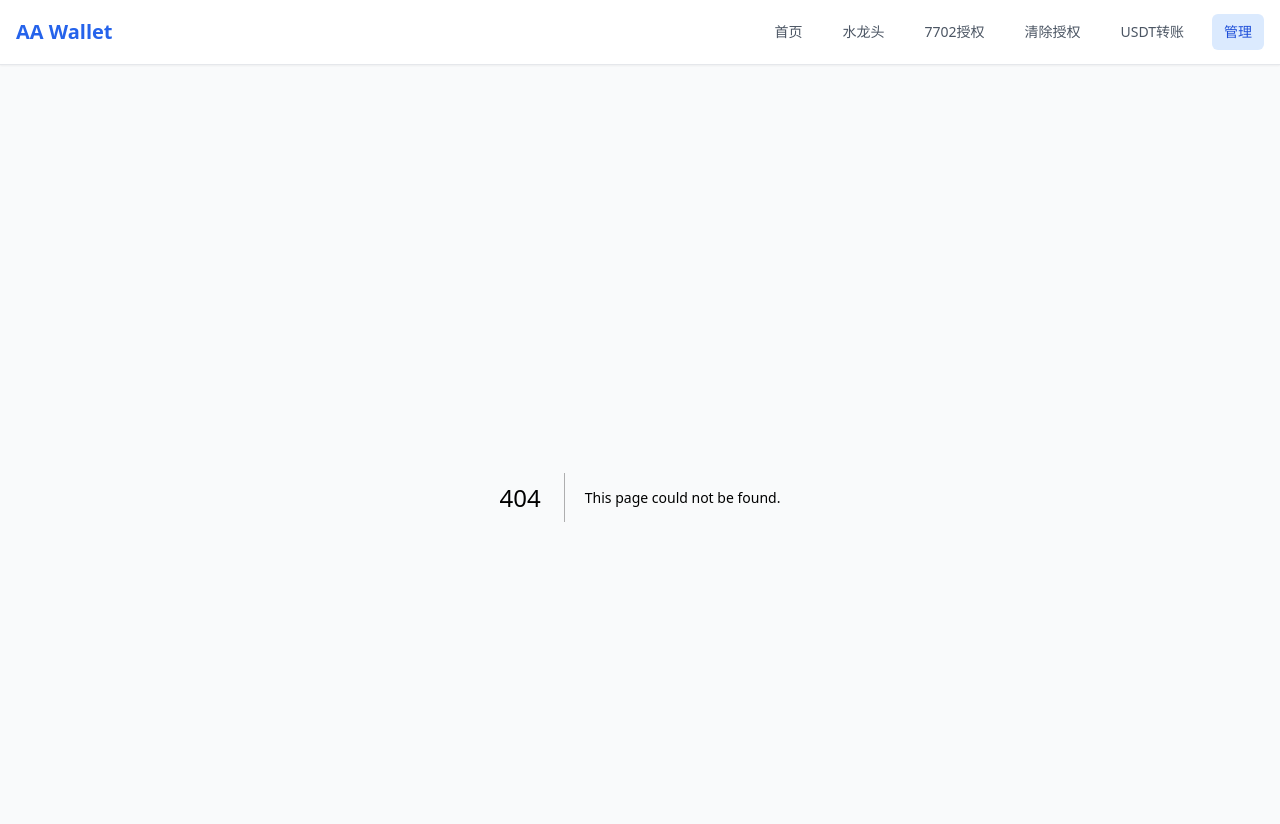
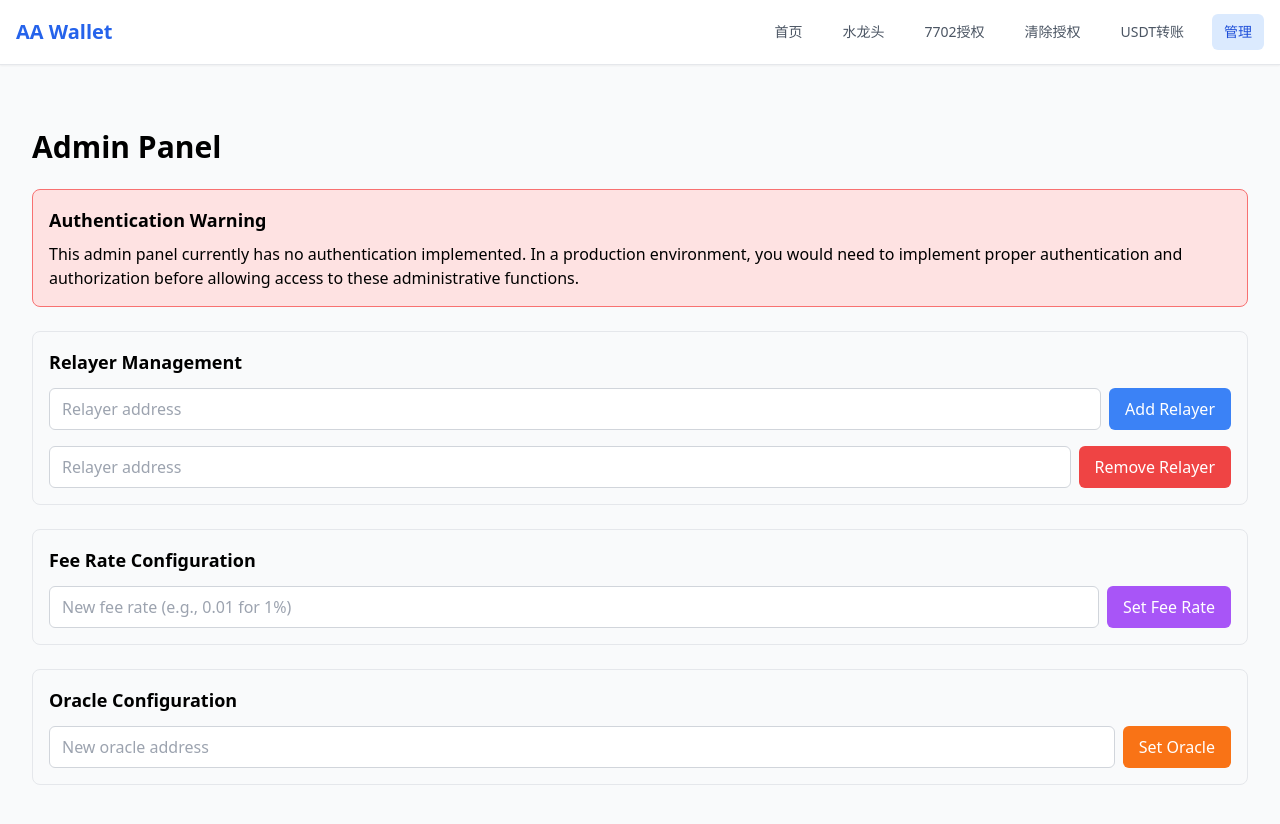
Before and after one commit to ytbiu/AA, a Next.js app in the folder frontend/: page /admin in a window 1280 px wide. Before the commit this address had no page. Shown: the top 824 px of the page. Built offline with nearby package versions, Linux system fonts and the light colour scheme.

Commit message:
feat: add admin page for relayer and config management

```diff
--- /dev/null
+++ b/frontend/app/admin/page.tsx
@@ -0,0 +1,79 @@
+'use client';
+
+import { useState } from 'react';
+import { AdminPanel } from '@/components/AdminPanel';
+
+export default function AdminPage() {
+  const [loading, setLoading] = useState(false);
+  const [result, setResult] = useState<any>(null);
+
+  const handleAdminAction = async (action: string, params: any) => {
+    setLoading(true);
+    setResult(null);
+
+    try {
+      // This would connect to actual admin APIs
+      // For now we'll simulate the response
+      let response;
+
+      switch(action) {
+        case 'addRelayer':
+          response = { success: true, action: 'addRelayer', params };
+          break;
+        case 'removeRelayer':
+          response = { success: true, action: 'removeRelayer', params };
+          break;
+        case 'setFeeRate':
+          response = { success: true, action: 'setFeeRate', params };
+          break;
+        case 'setOracle':
+          response = { success: true, action: 'setOracle', params };
+          break;
+        default:
+          response = { success: false, error: 'Unknown action' };
+      }
+
+      // In a real implementation, we would call the API like:
+      // const apiResponse = await fetch('/api/admin', {
+      //   method: 'POST',
+      //   headers: { 'Content-Type': 'application/json' },
+      //   body: JSON.stringify({ action, ...params })
+      // });
+      // response = await apiResponse.json();
+
+      setResult(response);
+    } catch (error) {
+      console.error('Error performing admin action:', error);
+      setResult({ error: `Failed to perform ${action} action` });
+    } finally {
+      setLoading(false);
+    }
+  };
+
+  return (
+    <div className="container mx-auto px-4 py-8">
+      <h1 className="text-3xl font-bold mb-6">Admin Panel</h1>
+
+      <div className="mb-6 p-4 bg-red-100 border border-red-400 rounded-lg">
+        <h2 className="text-lg font-semibold mb-2">Authentication Warning</h2>
+        <p>
+          This admin panel currently has no authentication implemented.
+          In a production environment, you would need to implement proper
+          authentication and authorization before allowing access to these
+          administrative functions.
+        </p>
+      </div>
+
+      <div className="mb-6">
+        <AdminPanel onAction={handleAdminAction} loading={loading} />
+      </div>
+
+      {result && (
+        <div className="mt-6 p-4 bg-gray-100 rounded-lg">
+          <h3 className="font-semibold mb-2">Result:</h3>
+          <pre className="whitespace-pre-wrap">{JSON.stringify(result, null, 2)}</pre>
+        </div>
+      )}
+    </div>
+  );
+}
--- /dev/null
+++ b/frontend/components/AdminPanel.tsx
@@ -0,0 +1,143 @@
+'use client';
+
+import { useState } from 'react';
+
+interface AdminPanelProps {
+  onAction: (action: string, params: any) => Promise<void>;
+  loading: boolean;
+}
+
+export function AdminPanel({ onAction, loading }: AdminPanelProps) {
+  const [relayerAddress, setRelayerAddress] = useState('');
+  const [feeRate, setFeeRate] = useState('');
+  const [oracleAddress, setOracleAddress] = useState('');
+
+  const handleAddRelayer = async (e: React.FormEvent) => {
+    e.preventDefault();
+    await onAction('addRelayer', { address: relayerAddress });
+    setRelayerAddress('');
+  };
+
+  const handleRemoveRelayer = async (e: React.FormEvent) => {
+    e.preventDefault();
+    await onAction('removeRelayer', { address: relayerAddress });
+    setRelayerAddress('');
+  };
+
+  const handleChangeFeeRate = async (e: React.FormEvent) => {
+    e.preventDefault();
+    await onAction('setFeeRate', { rate: parseFloat(feeRate) });
+    setFeeRate('');
+  };
+
+  const handleChangeOracle = async (e: React.FormEvent) => {
+    e.preventDefault();
+    await onAction('setOracle', { address: oracleAddress });
+    setOracleAddress('');
+  };
+
+  return (
+    <div className="space-y-6">
+      {/* Relayer Management */}
+      <div className="border border-gray-200 rounded-lg p-4">
+        <h3 className="text-lg font-semibold mb-3">Relayer Management</h3>
+
+        <form onSubmit={handleAddRelayer} className="mb-4 flex gap-2">
+          <input
+            type="text"
+            value={relayerAddress}
+            onChange={(e) => setRelayerAddress(e.target.value)}
+            placeholder="Relayer address"
+            className="flex-1 px-3 py-2 border border-gray-300 rounded-md focus:outline-none focus:ring-2 focus:ring-blue-500"
+          />
+          <button
+            type="submit"
+            disabled={loading}
+            className={`px-4 py-2 rounded-md ${
+              loading
+                ? 'bg-gray-400 cursor-not-allowed'
+                : 'bg-blue-500 hover:bg-blue-600 text-white'
+            }`}
+          >
+            Add Relayer
+          </button>
+        </form>
+
+        <form onSubmit={handleRemoveRelayer} className="flex gap-2">
+          <input
+            type="text"
+            value={relayerAddress}
+            onChange={(e) => setRelayerAddress(e.target.value)}
+            placeholder="Relayer address"
+            className="flex-1 px-3 py-2 border border-gray-300 rounded-md focus:outline-none focus:ring-2 focus:ring-blue-500"
+          />
+          <button
+            type="submit"
+            disabled={loading}
+            className={`px-4 py-2 rounded-md ${
+              loading
+                ? 'bg-gray-400 cursor-not-allowed'
+                : 'bg-red-500 hover:bg-red-600 text-white'
+            }`}
+          >
+            Remove Relayer
+          </button>
+        </form>
+      </div>
+
+      {/* Fee Rate Configuration */}
+      <div className="border border-gray-200 rounded-lg p-4">
+        <h3 className="text-lg font-semibold mb-3">Fee Rate Configuration</h3>
+
+        <form onSubmit={handleChangeFeeRate} className="flex gap-2">
+          <input
+            type="number"
+            value={feeRate}
+            onChange={(e) => setFeeRate(e.target.value)}
+            placeholder="New fee rate (e.g., 0.01 for 1%)"
+            step="any"
+            min="0"
+            className="flex-1 px-3 py-2 border border-gray-300 rounded-md focus:outline-none focus:ring-2 focus:ring-blue-500"
+          />
+          <button
+            type="submit"
+            disabled={loading}
+            className={`px-4 py-2 rounded-md ${
+              loading
+                ? 'bg-gray-400 cursor-not-allowed'
+                : 'bg-purple-500 hover:bg-purple-600 text-white'
+            }`}
+          >
+            Set Fee Rate
+          </button>
+        </form>
+      </div>
+
+      {/* Oracle Configuration */}
+      <div className="border border-gray-200 rounded-lg p-4">
+        <h3 className="text-lg font-semibold mb-3">Oracle Configuration</h3>
+
+        <form onSubmit={handleChangeOracle} className="flex gap-2">
+          <input
+            type="text"
+            value={oracleAddress}
+            onChange={(e) => setOracleAddress(e.target.value)}
+            placeholder="New oracle address"
+            className="flex-1 px-3 py-2 border border-gray-300 rounded-md focus:outline-none focus:ring-2 focus:ring-blue-500"
+          />
+          <button
+            type="submit"
+            disabled={loading}
+            className={`px-4 py-2 rounded-md ${
+              loading
+                ? 'bg-gray-400 cursor-not-allowed'
+                : 'bg-orange-500 hover:bg-orange-600 text-white'
+            }`}
+          >
+            Set Oracle
+          </button>
+        </form>
+      </div>
+    </div>
+  );
+}
```
